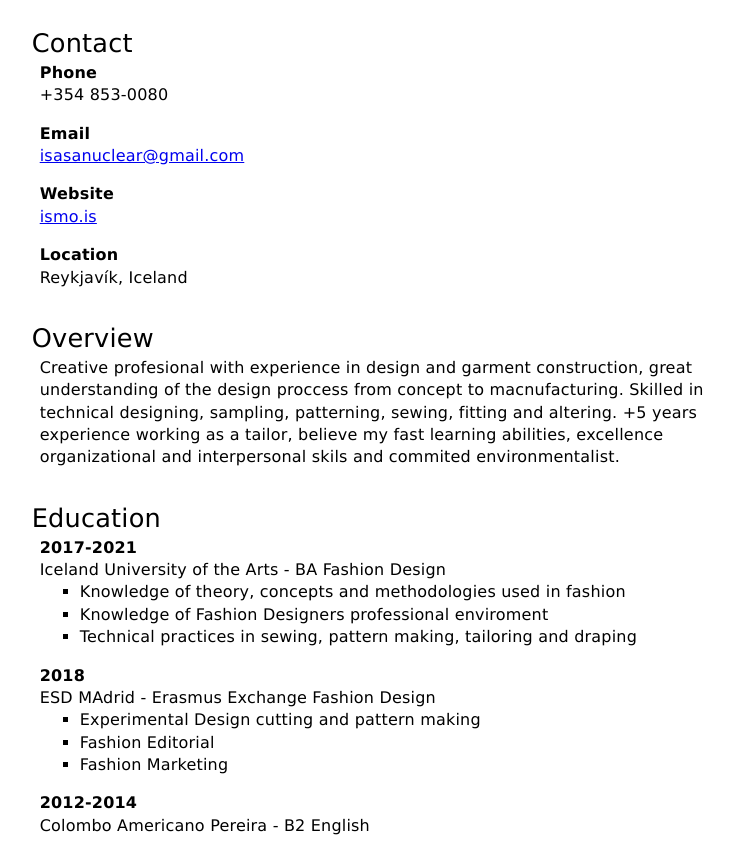
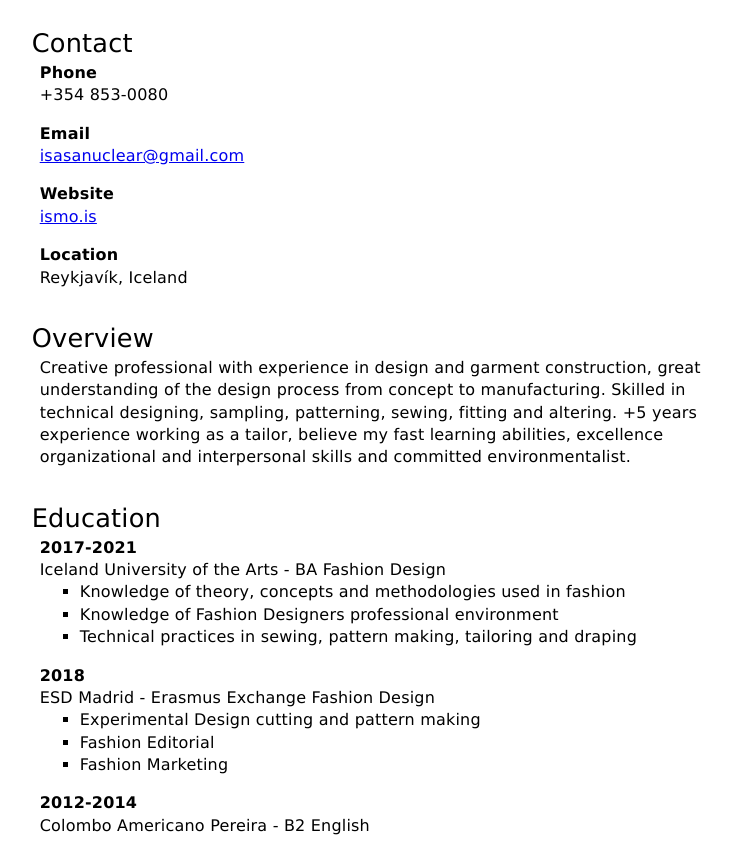
Before and after one commit to neptunus/ismo, a plain HTML site: page curriculum-vitae.html in a window 1280 px wide. Shown: the part 156-1006 px from the top of the page, without its empty margins (268-1001 px from the left). Drawn offline with Linux system fonts and the light colour scheme.

Commit message:
spellcheck cv

```diff
--- a/curriculum-vitae.html
+++ b/curriculum-vitae.html
@@ -97,7 +97,7 @@ section > :not(h2) {
 
       <section class=stack>
         <h2>Overview</h2>
-        <p>Creative profesional with experience in design and garment construction, great understanding of the design proccess from concept to macnufacturing. Skilled in technical designing, sampling, patterning, sewing, fitting and altering. +5 years experience working as a tailor, believe my fast learning abilities, excellence organizational and interpersonal skils and commited environmentalist.</p>
+        <p>Creative professional with experience in design and garment construction, great understanding of the design process from concept to manufacturing. Skilled in technical designing, sampling, patterning, sewing, fitting and altering. +5 years experience working as a tailor, believe my fast learning abilities, excellence organizational and interpersonal skills and committed environmentalist.</p>
       </section>
 
       <section class=stack>
@@ -108,14 +108,14 @@ section > :not(h2) {
             <dd>Iceland University of the Arts - BA Fashion Design</dd>
             <dd><ul>
               <li>Knowledge of theory, concepts and methodologies used in fashion</li>
-              <li>Knowledge of Fashion Designers professional enviroment</li>
+              <li>Knowledge of Fashion Designers professional environment</li>
               <li>Technical practices in sewing, pattern making, tailoring and draping</li>
             </ul></dd>
           </div>
 
           <div>
             <dt>2018</dt>
-            <dd>ESD MAdrid - Erasmus Exchange Fashion Design</dd>
+            <dd>ESD Madrid - Erasmus Exchange Fashion Design</dd>
             <dd><ul>
               <li>Experimental Design cutting and pattern making</li>
               <li>Fashion Editorial</li>
```
